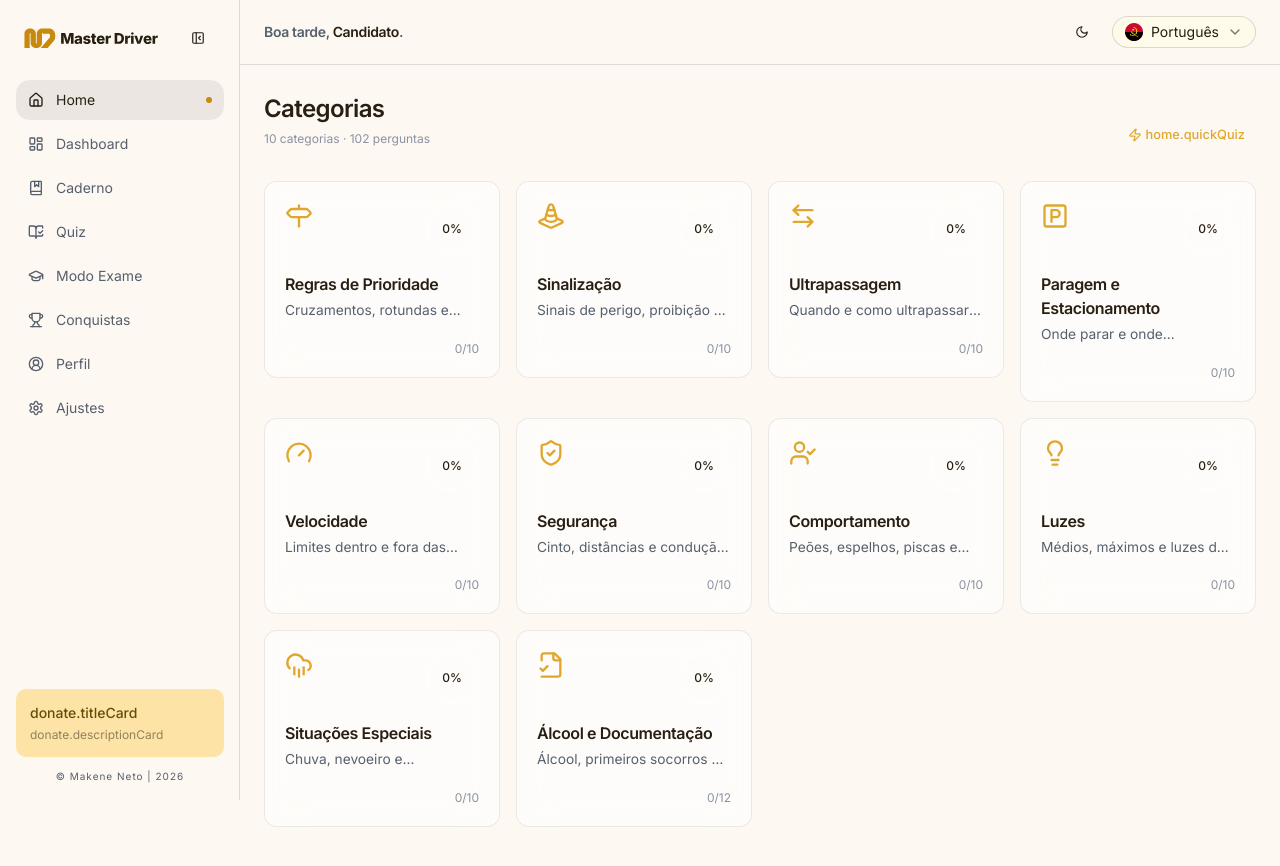
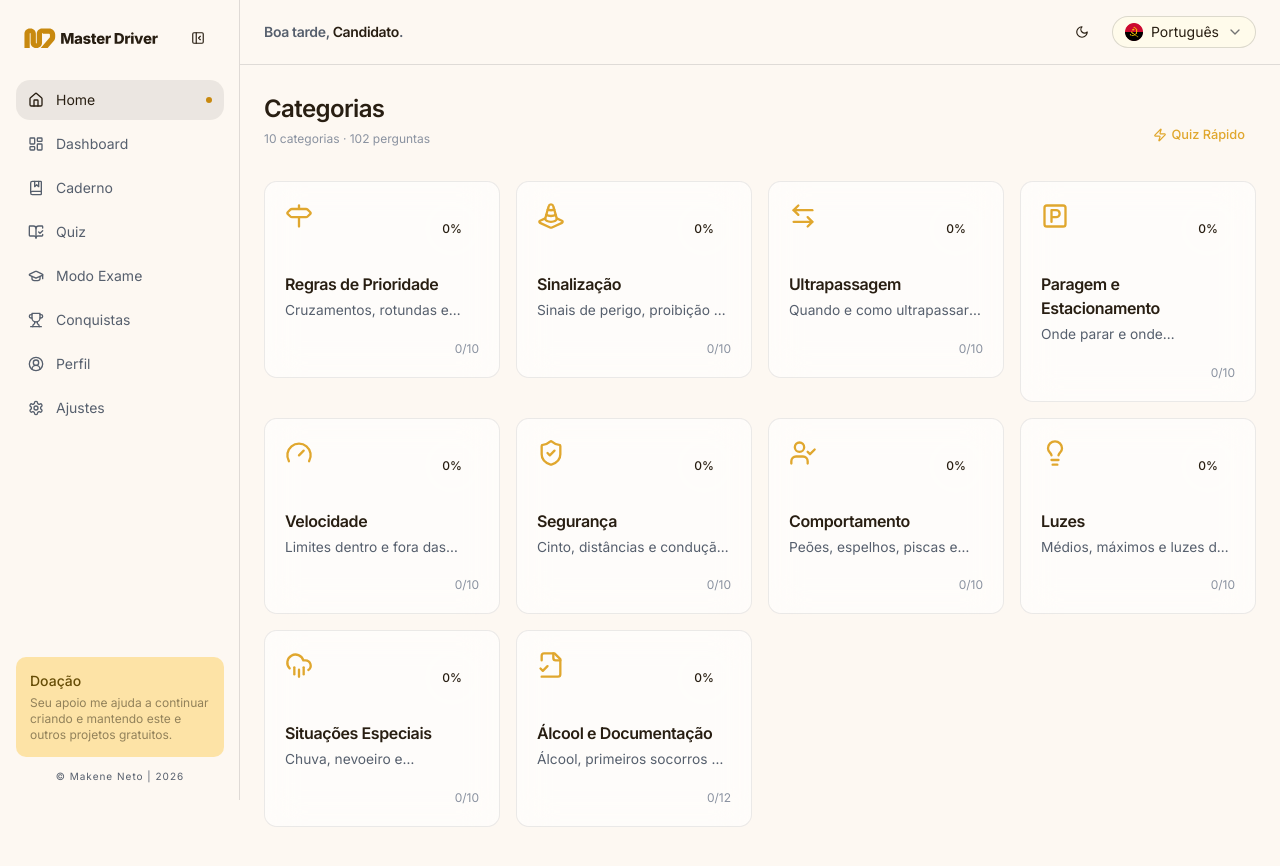
Before and after one commit to makeneto/master-driver, a Next.js app: page / in a window 1280 px wide. Built offline with nearby package versions, Linux system fonts and the light colour scheme.

Commit message:
feat: add donation section translations for Portuguese, English, and French

```diff
--- a/src/i18n/translations.ts
+++ b/src/i18n/translations.ts
@@ -26,7 +26,7 @@ const pt = {
     profile: "Perfil",
     settings: "Ajustes",
   },
-  greeting:{
+  greeting: {
     morning: "Bom dia",
     afternoon: "Boa tarde",
     evening: "Boa noite",
@@ -34,6 +34,7 @@ const pt = {
   home: {
     categories: "Categorias",
     categoriesSummary: "{count} categorias · {questions} perguntas",
+    quickQuiz: "Quiz Rápido",
   },
   quiz: {
     chooseTopic: "Escolhe um tópico",
@@ -224,6 +225,13 @@ const pt = {
       description: "Respondeste a 1000 perguntas no total.",
     },
   },
+  donate: {
+    titleCard: "Doação",
+    descriptionCard:
+      "Seu apoio me ajuda a continuar criando e mantendo este e outros projetos gratuitos.",
+    title: "Donate",
+    description: "Support my work by donating.",
+  },
 }
 
 const en: Dict = {
@@ -238,7 +246,7 @@ const en: Dict = {
     profile: "Profile",
     settings: "Settings",
   },
-  greeting:{
+  greeting: {
     morning: "Good morning",
     afternoon: "Good Afternoon",
     evening: "Good evening",
@@ -246,6 +254,7 @@ const en: Dict = {
   home: {
     categories: "Categories",
     categoriesSummary: "{count} categories · {questions} questions",
+    quickQuiz: "Quick Quiz",
   },
   quiz: {
     chooseTopic: "Choose a topic",
@@ -433,6 +442,13 @@ const en: Dict = {
       description: "You answered 1000 questions in total.",
     },
   },
+  donate: {
+    titleCard: "Donation",
+    descriptionCard:
+      "Your support helps me continue creating and maintaining this and other free projects.",
+    title: "Donate",
+    description: "Support my work by donating.",
+  },
 }
 
 const fr: Dict = {
@@ -447,7 +463,7 @@ const fr: Dict = {
     profile: "Profil",
     settings: "Paramètres",
   },
-  greeting:{
+  greeting: {
     morning: "Bonjour",
     afternoon: "Bon après-midi",
     evening: "Bonsoir",
@@ -455,6 +471,7 @@ const fr: Dict = {
   home: {
     categories: "Catégories",
     categoriesSummary: "{count} catégories · {questions} questions",
+    quickQuiz: "Quiz Rapide",
   },
   quiz: {
     chooseTopic: "Choisis un sujet",
@@ -646,6 +663,13 @@ const fr: Dict = {
       description: "Tu as répondu à 1000 questions au total.",
     },
   },
+  donate: {
+    titleCard: "Don",
+    descriptionCard:
+      "Votre soutien me permet de continuer à créer et à maintenir ce projet et d'autres projets gratuits.",
+    title: "Donate",
+    description: "Support my work by donating.",
+  },
 }
 
 export const dictionaries: Record<Language, Dict> = { pt, en, fr }
```
